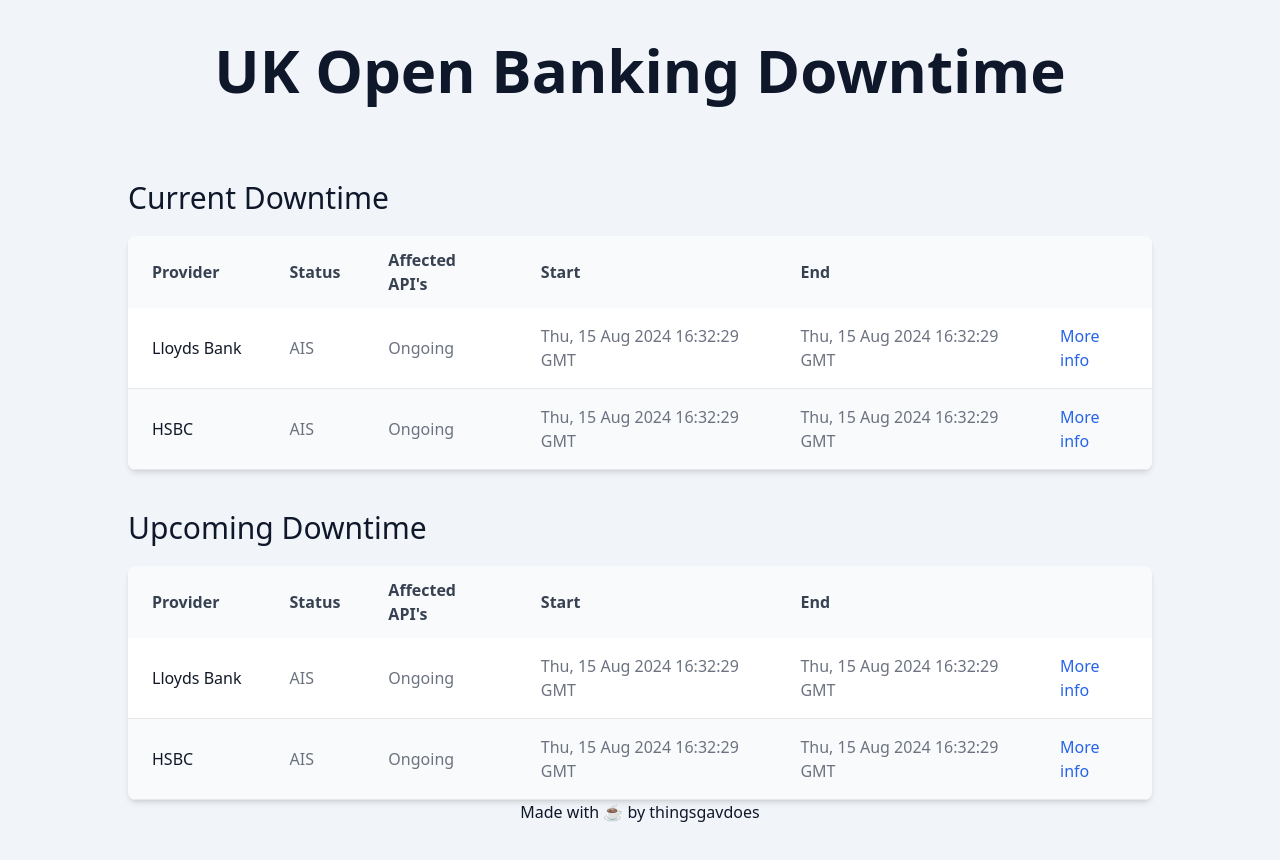
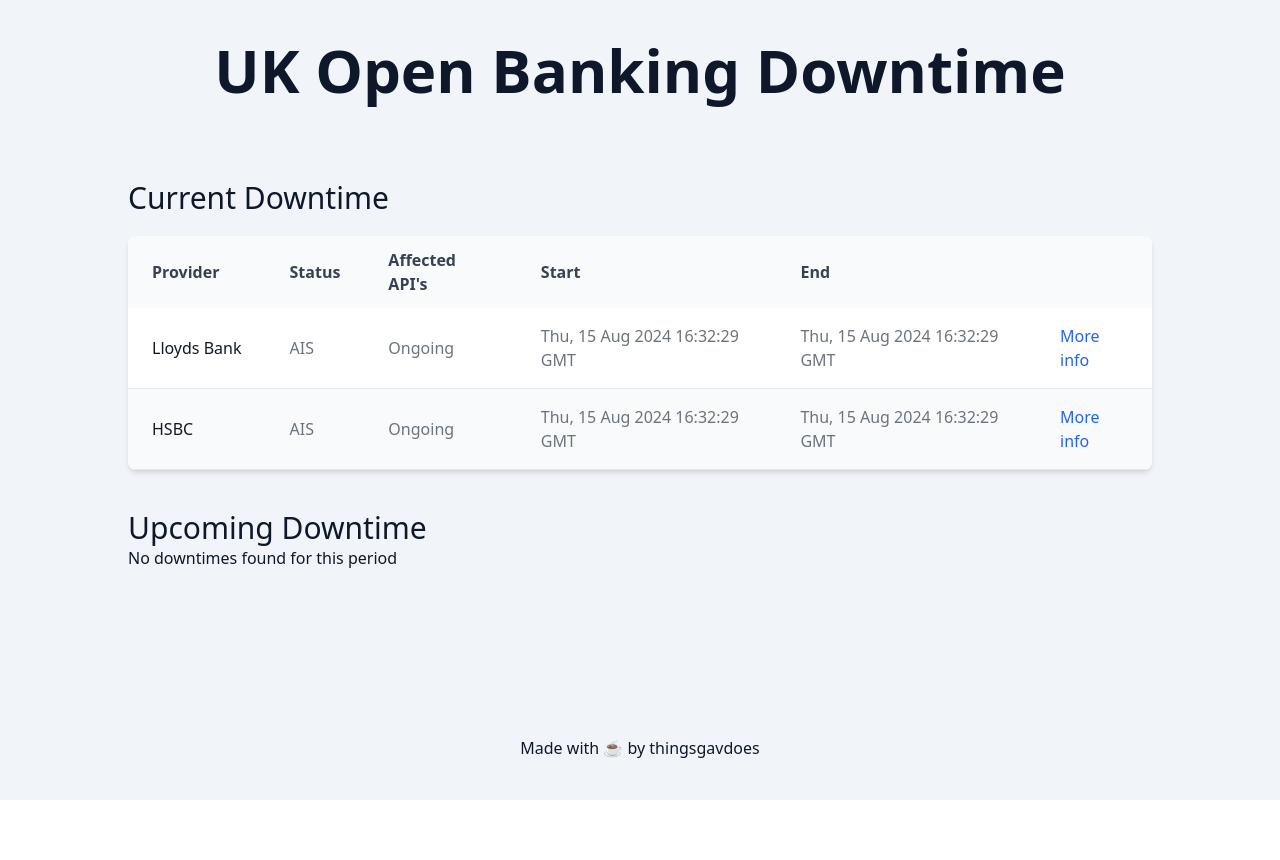
Before and after one commit to gavinroderick/ob-downtime, a React (Vite) app: page / in a window 1280 px wide. Shown: the top 860 px of the page. After the commit the page ends 800 px from the top, so only its background shows below. Built offline with nearby package versions, Linux system fonts and the light colour scheme.

Commit message:
refactor: introduce crude, bad, ugly data layer

```diff
--- a/src/App.tsx
+++ b/src/App.tsx
@@ -1,44 +1,26 @@
-import { Downtime } from "./components/Downtime";
+import { useEffect, useState } from "react";
 import { DowntimeSection } from "./components/DowntimeSection";
+import { fetchDowntime, fetchUpcomingDowntime } from "./server/fetch-downtime";
+import { Downtime } from "./types/Downtime";
 
 function App() {
-  const downtimes: Downtime[] = [
-    {
-      provider: "Lloyds Bank",
-      status: "Ongoing",
-      startDate: new Date(),
-      endDate: new Date(),
-      link: "",
-      affectedApis: "AIS",
-    },
-    {
-      provider: "HSBC",
-      status: "Ongoing",
-      startDate: new Date(),
-      endDate: new Date(),
-      link: "",
-      affectedApis: "AIS",
-    },
-  ];
+  const [downtime, setDowntime] = useState<Downtime[]>([]);
+  const [upcomingDowntime, setUpcomingDowntime] = useState<Downtime[]>([]);
 
-  const upcomingDowntime: Downtime[] = [
-    {
-      provider: "Lloyds Bank",
-      status: "Ongoing",
-      startDate: new Date(),
-      endDate: new Date(),
-      link: "",
-      affectedApis: "AIS",
-    },
-    {
-      provider: "HSBC",
-      status: "Ongoing",
-      startDate: new Date(),
-      endDate: new Date(),
-      link: "",
-      affectedApis: "AIS",
-    },
-  ];
+  useEffect(() => {
+    async function getDowntime() {
+      const data = await fetchDowntime();
+      setDowntime(data);
+    }
+
+    async function getUpcomingDowntime() {
+      const data = await fetchUpcomingDowntime();
+      setUpcomingDowntime(data);
+    }
+
+    getDowntime();
+    getUpcomingDowntime();
+  }, []);
 
   return (
     <>
@@ -49,16 +31,19 @@
           </h1>
         </header>
         <main className="mt-10 mx-32 flex-grow">
-          <DowntimeSection title={"Current Downtime"} downtimes={downtimes} />
+          <DowntimeSection title={"Current Downtime"} downtimes={downtime} />
           <DowntimeSection
             title={"Upcoming Downtime"}
             downtimes={upcomingDowntime}
           />
         </main>
         <footer className="mb-10 text-slate-900 dark:text-slate-50 text-center">
-          <p className="text-s hover:text-slate-700 dark:hover:text-slate-500">
+          <a
+            className="text-s hover:drop-shadow-lg hover:text-slate-500  dark:hover:text-slate-500"
+            href="https://github.com/gavinroderick"
+          >
             Made with ☕️ by thingsgavdoes
-          </p>
+          </a>
         </footer>
       </div>
     </>
--- a/src/components/DowntimeSection.tsx
+++ b/src/components/DowntimeSection.tsx
@@ -1,5 +1,5 @@
-import { Downtime } from "./Downtime";
-import Table from "./Table";
+import { Downtime } from "../types/Downtime";
+import DowntimeTable from "./DowntimeTable";
 
 interface DowntimeSectionProps {
   title: string;
@@ -10,7 +10,13 @@
   return (
     <section className="mt-10">
       <h3 className="text-3xl text-slate-900 dark:text-slate-100">{title}</h3>
-      <Table downtimes={downtimes} />
+      {downtimes.length === 0 ? (
+        <p className="text-slate-900 dark:text-slate-100">
+          No downtimes found for this period
+        </p>
+      ) : (
+        <DowntimeTable downtimes={downtimes} />
+      )}
     </section>
   );
 }
--- a/src/components/Table.tsx
+++ b/src/components/DowntimeTable.tsx
@@ -1,10 +1,10 @@
-import { Downtime } from "./Downtime";
+import { Downtime } from "../types/Downtime";
 
 export interface TableProps {
   downtimes: Downtime[];
 }
 
-export default function Table({ downtimes }: TableProps) {
+export default function DowntimeTable({ downtimes }: TableProps) {
   return (
     <div className="mt-5 relative overflow-x-auto shadow-md sm:rounded-lg">
       <table className="w-full text-md text-left rtl:text-right text-gray-500 dark:text-slate-300">
@@ -29,8 +29,11 @@
           </tr>
         </thead>
         <tbody>
-          {downtimes.map((downtime) => (
-            <tr className="odd:bg-white odd:dark:bg-gray-700 even:bg-gray-50 even:dark:bg-gray-800 border-b dark:border-gray-700">
+          {downtimes.map((downtime, index) => (
+            <tr
+              key={index}
+              className="odd:bg-white odd:dark:bg-gray-700 even:bg-gray-50 even:dark:bg-gray-800 border-b dark:border-gray-700"
+            >
               <th
                 scope="row"
                 className="px-6 py-4 font-medium text-gray-900 whitespace-nowrap dark:text-white"
--- /dev/null
+++ b/src/server/dummy-data.ts
@@ -0,0 +1,39 @@
+import { Downtime } from "../types/Downtime";
+
+export const downtimes: Downtime[] = [
+  {
+    provider: "Lloyds Bank",
+    status: "Ongoing",
+    startDate: new Date(),
+    endDate: new Date(),
+    link: "",
+    affectedApis: "AIS",
+  },
+  {
+    provider: "HSBC",
+    status: "Ongoing",
+    startDate: new Date(),
+    endDate: new Date(),
+    link: "",
+    affectedApis: "AIS",
+  },
+];
+
+export const upcomingDowntime: Downtime[] = [
+  {
+    provider: "Lloyds Bank",
+    status: "Ongoing",
+    startDate: new Date(),
+    endDate: new Date(),
+    link: "",
+    affectedApis: "AIS",
+  },
+  {
+    provider: "HSBC",
+    status: "Ongoing",
+    startDate: new Date(),
+    endDate: new Date(),
+    link: "",
+    affectedApis: "AIS",
+  },
+];
--- /dev/null
+++ b/src/server/fetch-downtime.ts
@@ -0,0 +1,10 @@
+import { Downtime } from "../types/Downtime";
+import { downtimes } from "./dummy-data";
+
+export async function fetchDowntime(): Promise<Downtime[]> {
+  return downtimes;
+}
+
+export async function fetchUpcomingDowntime(): Promise<Downtime[]> {
+  return [];
+}
```
Also changed, not shown: src/types/Downtime.ts (renamed from src/components/Downtime.ts).
